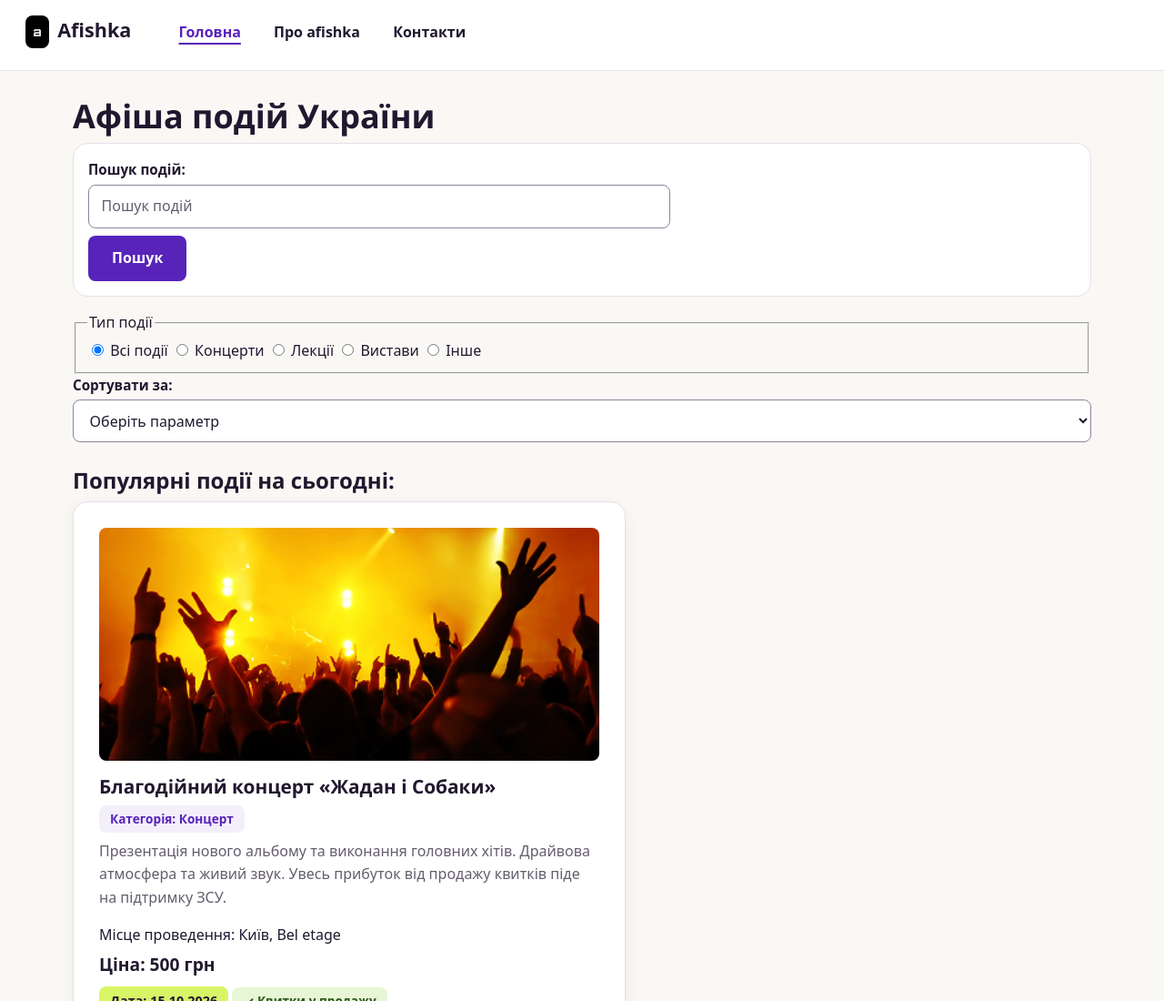
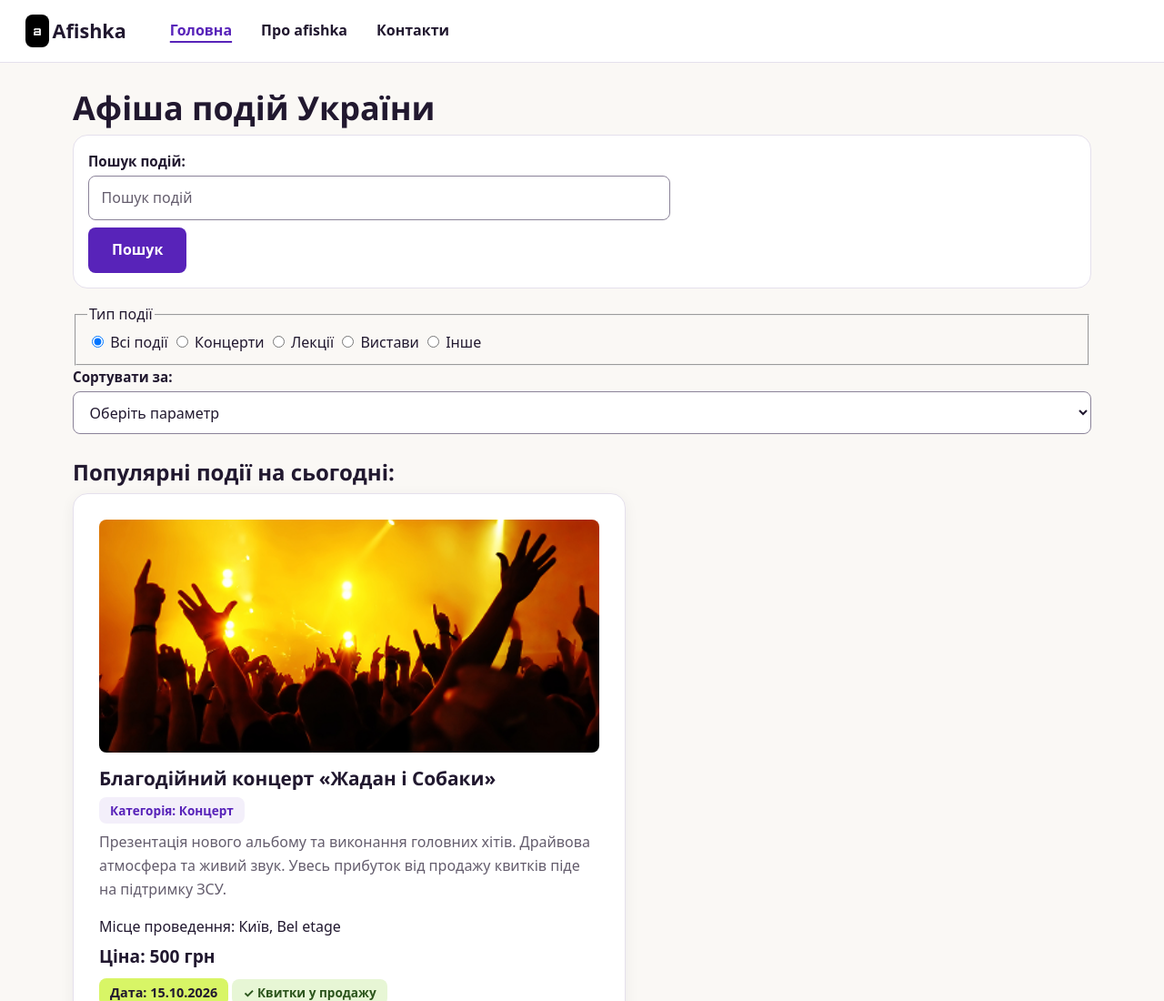
Before and after one commit to Ivan-r-jpg/afishka, a plain HTML site: page index.html in a window 1280 px wide. Shown: the top 1100 px of the page at 91% size. Drawn offline with Linux system fonts and the light colour scheme; a script that the page names is missing.

Commit message:
feat: add Flexbox layout for header, navigation, breadcrumbs and footer

```diff
--- a/css/main.css
+++ b/css/main.css
@@ -182,48 +182,43 @@
   }
 }
 
-/* Шар components — компоненти інтерфейсу (BEM) */
+/* Шар components — компоненти інтерфейсу (BEM) + компонування Flexbox */
 @layer components {
-  /* Шапка та головна навігація */
+  /* 1. Шапка та головна навігація */
   .site-header {
+    display: flex;
+    flex-wrap: wrap;
+    align-items: center;
+    gap: var(--space-m) var(--space-xl);
     background-color: var(--color-surface);
     border-block-end: 1px solid var(--color-border-subtle);
     padding-block: var(--space-m);
     padding-inline: var(--space-l);
   }
 
-  .site-header > a {
-    display: inline-block;
+  .site-header__logo {
+    display: inline-flex;
+    align-items: center;
+    gap: var(--space-xs);
     font-size: 1.35rem;
     font-weight: 800;
     text-decoration: none;
     color: var(--color-text);
-    margin-inline-end: var(--space-xl);
-    margin-block-end: var(--space-s);
   }
 
-  .site-header > a img {
+  .site-header__logo img {
     max-inline-size: 2.25rem;
-    vertical-align: middle;
-    margin-inline-end: var(--space-xs);
     border-radius: var(--radius-sm);
   }
 
-  .header-nav {
-    display: inline-block;
-  }
-
-  .nav-list,
-  .header-nav ul {
+  .nav-list {
+    display: flex;
+    flex-wrap: wrap;
+    align-items: center;
+    gap: var(--space-m);
     list-style: none;
     margin: 0;
     padding: 0;
-  }
-
-  .nav-list__item,
-  .nav-item {
-    display: inline-block;
-    margin-inline-end: var(--space-m);
   }
 
   .header-nav a {
```
